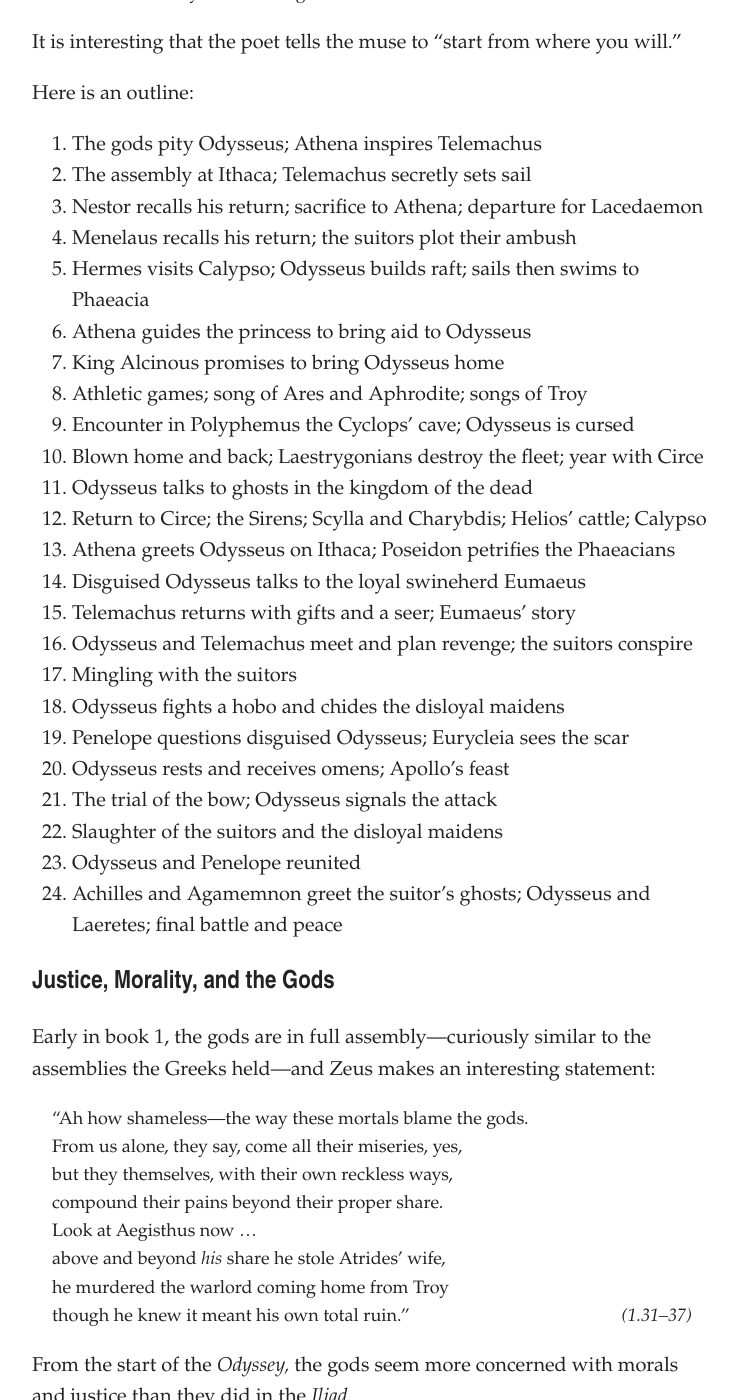
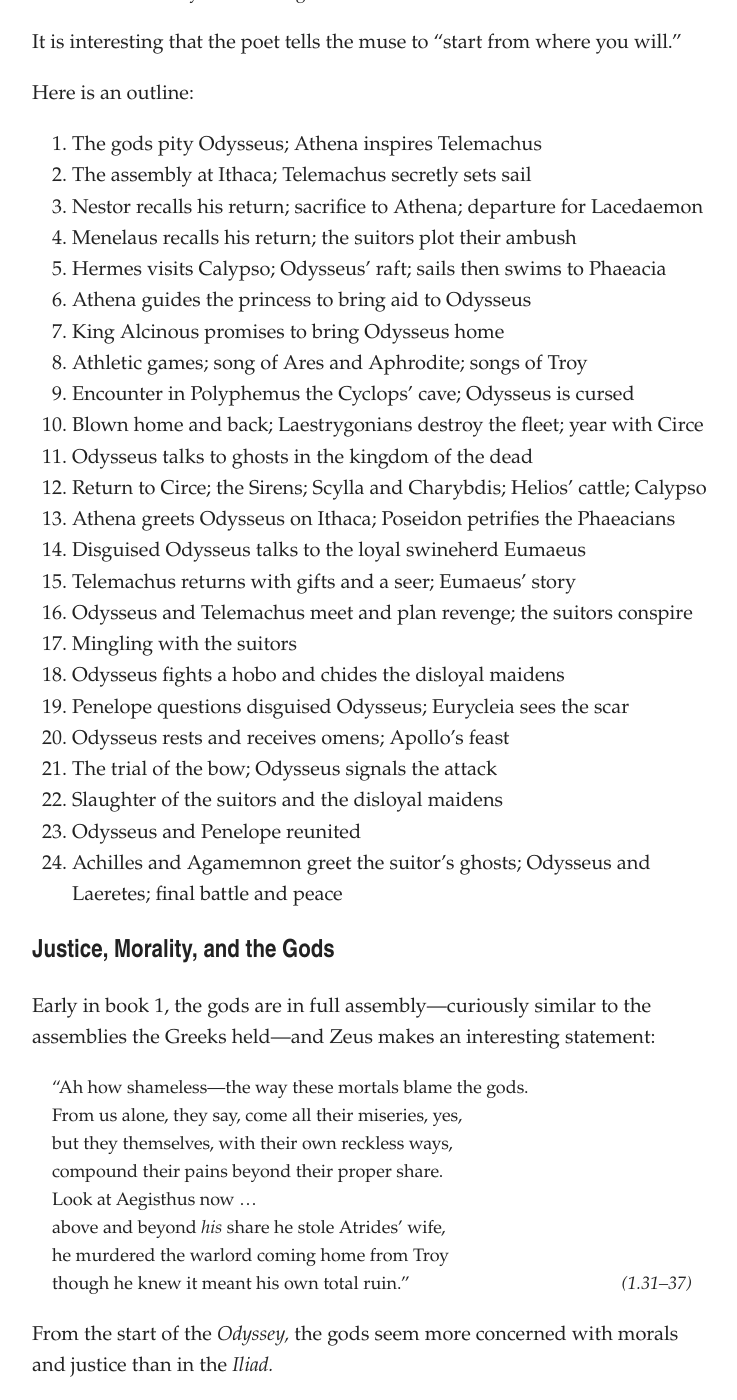
Before and after one commit to artsandmetaphysics/goodlifeodyssey, a Jekyll site: the page built from _documents/the-odyssey.md, in a window 1280 px wide and 1400 px high, scrolled down 900 px. Shown: the whole window, without its empty margins (268-1005 px from the left). Built offline with Jekyll 4.4.1, drawn with Linux system fonts in a browser that asks for light colours; some of the changed text lies outside the part shown.

Commit message:
Add content

```diff
--- a/_documents/the-odyssey.md
+++ b/_documents/the-odyssey.md
@@ -38,7 +38,7 @@
 2. The assembly at Ithaca; Telemachus secretly sets sail
 3. Nestor recalls his return; sacrifice to Athena; departure for Lacedaemon
 4. Menelaus recalls his return; the suitors plot their ambush
-5. Hermes visits Calypso; Odysseus builds raft; sails then swims to Phaeacia
+5. Hermes visits Calypso; Odysseus’ raft; sails then swims to Phaeacia
 6. Athena guides the princess to bring aid to Odysseus
 7. King Alcinous promises to bring Odysseus home
 8. Athletic games; song of Ares and Aphrodite; songs of Troy
@@ -74,7 +74,7 @@
 <p>though he knew it meant his own total ruin.” <cite>(1.31–37)</cite></p>
 </blockquote>
 
-From the start of the *Odyssey,* the gods seem more concerned with morals and justice than they did in the *Iliad.*
+From the start of the *Odyssey,* the gods seem more concerned with morals and justice than in the *Iliad.*
 
 Zeus’ implication that men should have a “proper share” of pains is interesting.  In the Abrahamic religions, pain and suffering are the result of the fall of man.  After the fall, there doesn’t seem to be an expectation that these pains are distributed evenly.  In the Greek religion, they had the myth of Pandora’s box, which is in someways similar to the story of Adam and Eve, but even after the fall it appears there is a sense that miseries should be distributed evenly.
 
@@ -382,4 +382,4 @@
 <p>as he swam on, anxious to plant his feet on sold ground again. <cite>(5.390–9)</cite></p>
 </blockquote>
 
-*All quotations are taken from Robert Fagle’s 1996 excellent translation of the* Odyssey. *Line numbers are approximate.*
+*All quotations are taken from Robert Fagle’s excellent 1996 translation of the* Odyssey. *Line numbers are approximate.*
```
Also changed, not shown: documents/the-odyssey.md (+3 -3 lines).
